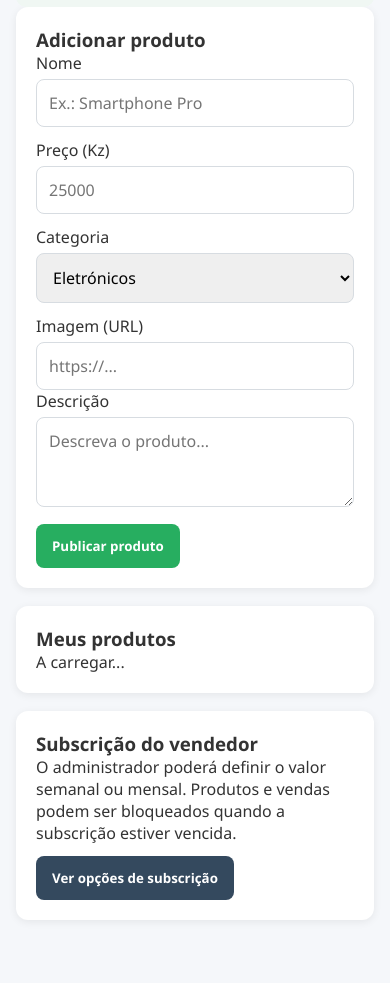
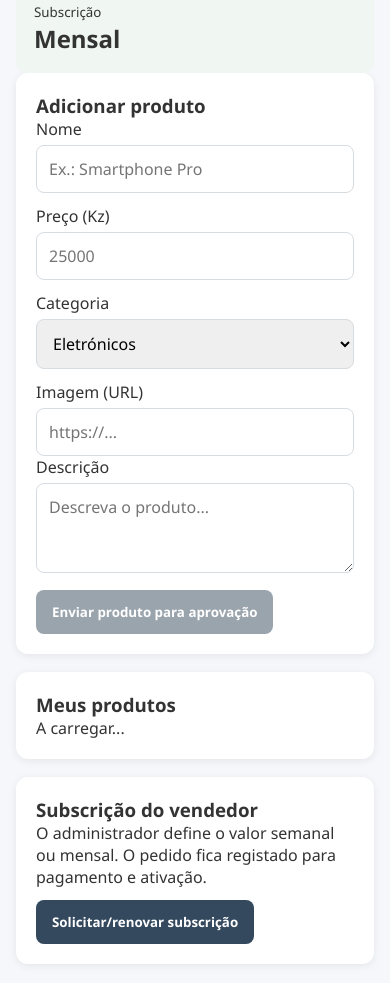
Before and after one commit to domingosferrazfonseca283-blip/Milomercios.github.ao, a plain HTML site: page vendedor.html in a window 390 px wide. Shown: the part 539-1522 px from the top of the page. Drawn offline with Linux system fonts and the light colour scheme; no server answers.

Commit message:
Melhorar painel do vendedor para aprovação e subscrição

```diff
--- a/vendedor.html
+++ b/vendedor.html
@@ -6,17 +6,17 @@
   <title>Painel do Vendedor | Milomércios</title>
   <link rel="stylesheet" href="Style.css">
   <style>
-    body{background:#f5f7fa}.seller{max-width:1000px;margin:25px auto;padding:0 16px 40px}.card{background:#fff;border-radius:12px;padding:20px;margin-bottom:18px;box-shadow:0 2px 8px rgba(0,0,0,.07)}.grid{display:grid;grid-template-columns:repeat(3,1fr);gap:14px}.metric{padding:18px;border-radius:10px;background:#f0f7f3}.metric strong{display:block;font-size:1.5rem}.form-grid{display:grid;grid-template-columns:1fr 1fr;gap:12px}input,textarea,select{width:100%;box-sizing:border-box;padding:12px;border:1px solid #d7dce1;border-radius:8px;font:inherit;margin-top:5px}textarea{min-height:90px}.btn{border:0;border-radius:8px;padding:13px 16px;background:#27ae60;color:#fff;font-weight:700;cursor:pointer;margin-top:12px}.btn.secondary{background:#34495e}.products{display:grid;gap:10px}.product{display:flex;justify-content:space-between;align-items:center;gap:12px;border:1px solid #eee;padding:12px;border-radius:8px}.status{font-weight:700}.active{color:#27ae60}.pending{color:#d68910}@media(max-width:700px){.grid,.form-grid{grid-template-columns:1fr}.product{align-items:flex-start;flex-direction:column}}
+    body{background:#f5f7fa}.seller{max-width:1000px;margin:25px auto;padding:0 16px 40px}.card{background:#fff;border-radius:12px;padding:20px;margin-bottom:18px;box-shadow:0 2px 8px rgba(0,0,0,.07)}.grid{display:grid;grid-template-columns:repeat(3,1fr);gap:14px}.metric{padding:18px;border-radius:10px;background:#f0f7f3}.metric strong{display:block;font-size:1.5rem}.form-grid{display:grid;grid-template-columns:1fr 1fr;gap:12px}input,textarea,select{width:100%;box-sizing:border-box;padding:12px;border:1px solid #d7dce1;border-radius:8px;font:inherit;margin-top:5px}textarea{min-height:90px}.btn{border:0;border-radius:8px;padding:13px 16px;background:#27ae60;color:#fff;font-weight:700;cursor:pointer;margin-top:12px}.btn:disabled{background:#9aa4ad;cursor:not-allowed}.btn.secondary{background:#34495e}.products{display:grid;gap:10px}.product{display:flex;justify-content:space-between;align-items:center;gap:12px;border:1px solid #eee;padding:12px;border-radius:8px}.status{font-weight:700}.active{color:#27ae60}.pending{color:#d68910}.notice{padding:12px;border-radius:8px;background:#fff7df;color:#765b00;margin:10px 0}@media(max-width:700px){.grid,.form-grid{grid-template-columns:1fr}.product{align-items:flex-start;flex-direction:column}}
   </style>
 </head>
 <body>
 <header><div class="logo">Milomércios — Vendedor</div><button id="btn-sair" style="background:transparent;color:white;border:1px solid white;padding:6px 10px;border-radius:5px">Sair</button></header>
 <main class="seller">
-  <div class="card"><h2 id="saudacao">Minha Loja</h2><p>Publique produtos, acompanhe vendas e mantenha a sua subscrição ativa.</p><p>Estado da conta: <span id="estado" class="status">A carregar...</span></p></div>
+  <div class="card"><h2 id="saudacao">Minha Loja</h2><p>Publique produtos, acompanhe vendas e mantenha a sua subscrição ativa.</p><p>Estado da conta: <span id="estado" class="status">A carregar...</span></p><div id="aviso-venda" class="notice">A validar permissões...</div></div>
   <div class="grid"><div class="metric"><small>Produtos</small><strong id="total-produtos">0</strong></div><div class="metric"><small>Vendas</small><strong id="total-vendas">0 Kz</strong></div><div class="metric"><small>Subscrição</small><strong id="plano">Mensal</strong></div></div>
-  <div class="card"><h3>Adicionar produto</h3><div class="form-grid"><label>Nome<input id="p-nome" placeholder="Ex.: Smartphone Pro"></label><label>Preço (Kz)<input id="p-preco" type="number" min="0" placeholder="25000"></label><label>Categoria<select id="p-cat"><option value="eletronicos">Eletrónicos</option><option value="moda">Moda</option><option value="casa">Casa</option><option value="outros">Outros</option></select></label><label>Imagem (URL)<input id="p-img" placeholder="https://..."></label></div><label>Descrição<textarea id="p-desc" placeholder="Descreva o produto..."></textarea></label><button class="btn" id="btn-produto">Publicar produto</button></div>
+  <div class="card"><h3>Adicionar produto</h3><div class="form-grid"><label>Nome<input id="p-nome" placeholder="Ex.: Smartphone Pro"></label><label>Preço (Kz)<input id="p-preco" type="number" min="0" placeholder="25000"></label><label>Categoria<select id="p-cat"><option value="eletronicos">Eletrónicos</option><option value="moda">Moda</option><option value="casa">Casa</option><option value="outros">Outros</option></select></label><label>Imagem (URL)<input id="p-img" placeholder="https://..."></label></div><label>Descrição<textarea id="p-desc" placeholder="Descreva o produto..."></textarea></label><button class="btn" id="btn-produto" disabled>Enviar produto para aprovação</button></div>
   <div class="card"><h3>Meus produtos</h3><div id="lista" class="products">A carregar...</div></div>
-  <div class="card"><h3>Subscrição do vendedor</h3><p>O administrador poderá definir o valor semanal ou mensal. Produtos e vendas podem ser bloqueados quando a subscrição estiver vencida.</p><button class="btn secondary" id="btn-sub">Ver opções de subscrição</button></div>
+  <div class="card"><h3>Subscrição do vendedor</h3><p>O administrador define o valor semanal ou mensal. O pedido fica registado para pagamento e ativação.</p><button class="btn secondary" id="btn-sub">Solicitar/renovar subscrição</button></div>
 </main>
 <script type="module" src="vendedor.js"></script>
 </body>
```
